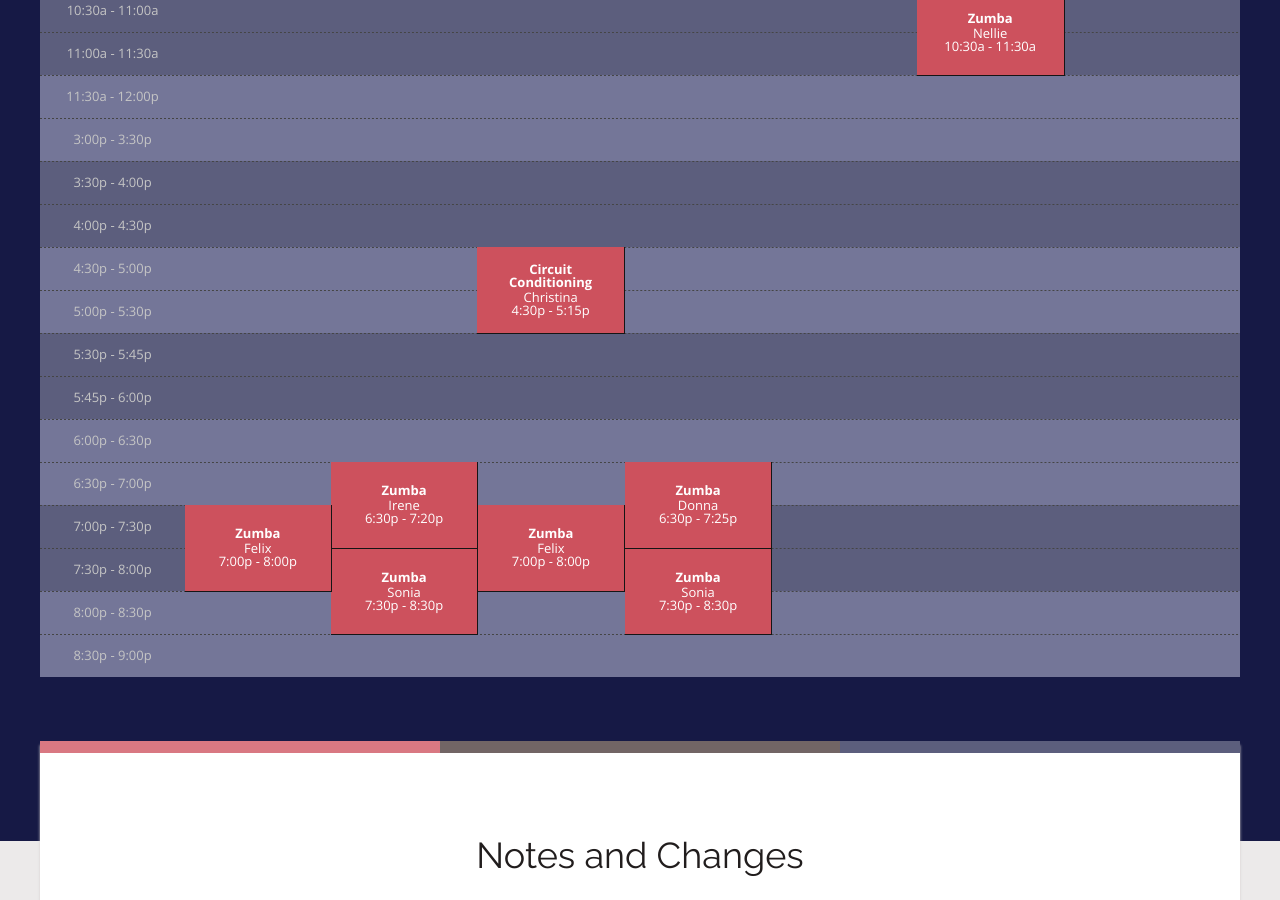
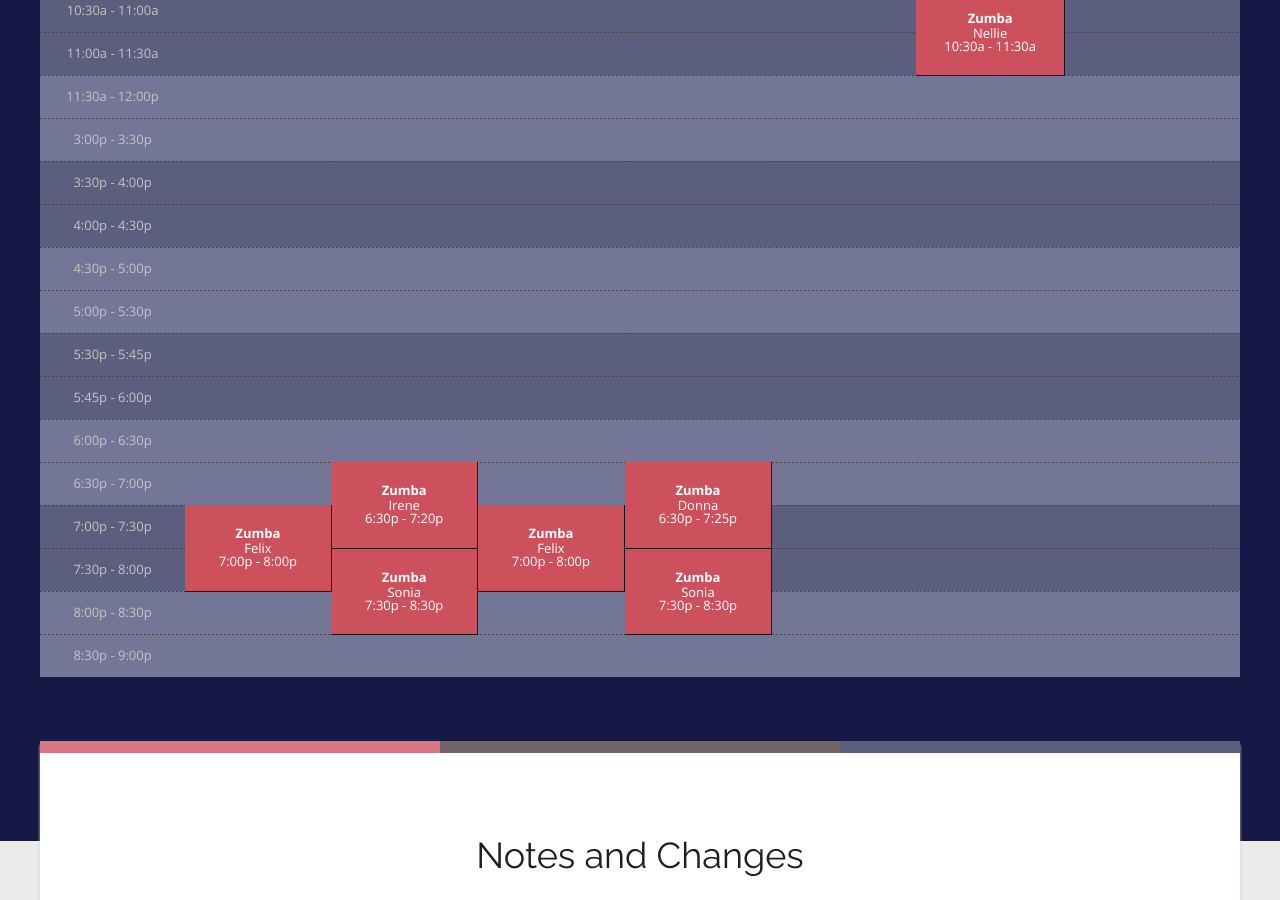
Before and after one commit to rwstone/shapeitup, a Jekyll site: the page built from schedule/index.md, in a window 1280 px wide and 900 px high, scrolled down 680 px. Built offline with Jekyll 4.4.1, drawn with Linux system fonts in a browser that asks for light colours; some web fonts are replaced.

Commit message:
Updated Index

```diff
--- a/schedule/index.md
+++ b/schedule/index.md
@@ -25,12 +25,6 @@ sessions:
   day: Tuesday
   start_time: 7:30p
   end_time: 8:30p
-  length: 2
-- class: Circuit Conditioning
-  instructor: Christina
-  day: Wednesday
-  start_time: 4:30p
-  end_time: 5:15p
   length: 2
 - class: Zumba
   instructor: Felix
```
